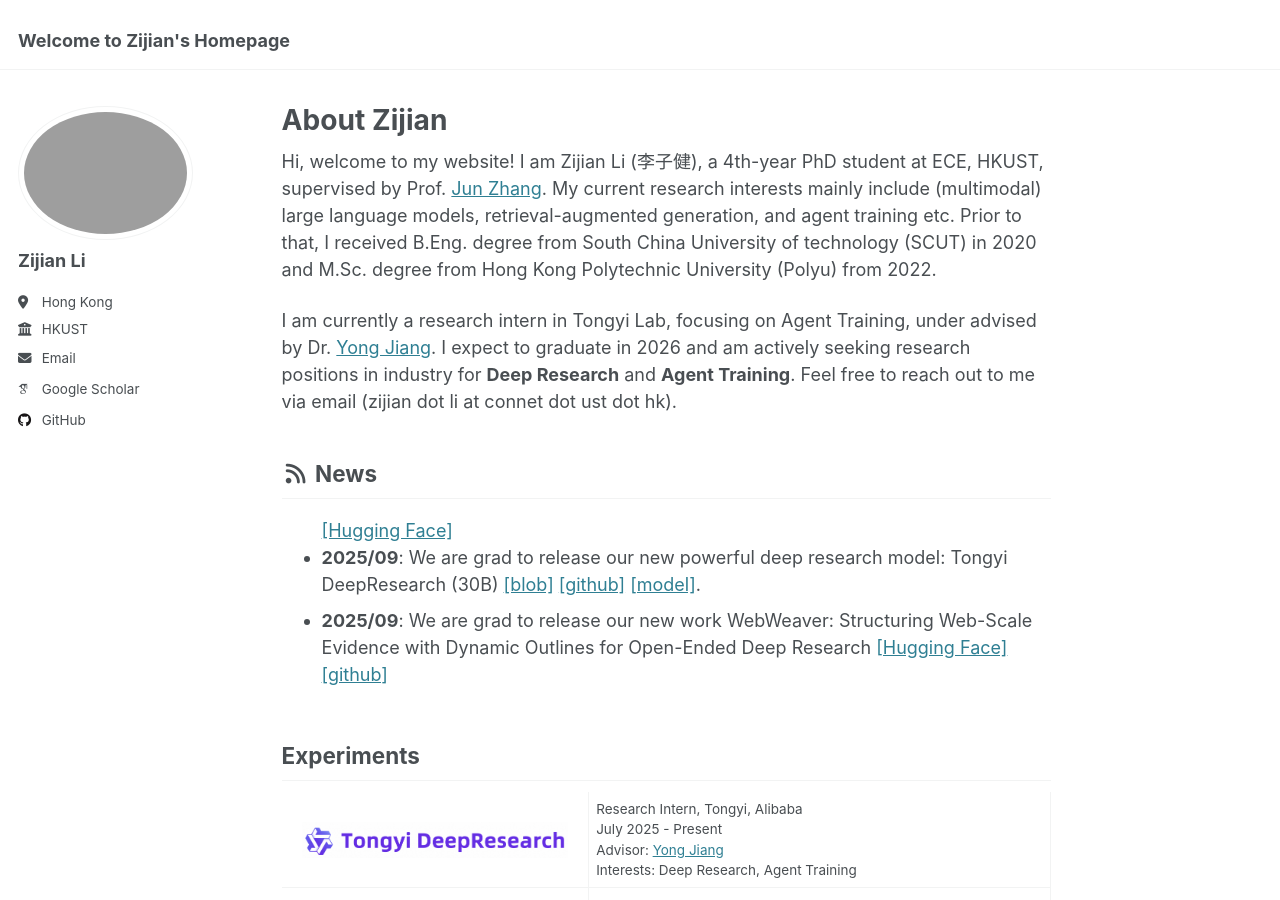
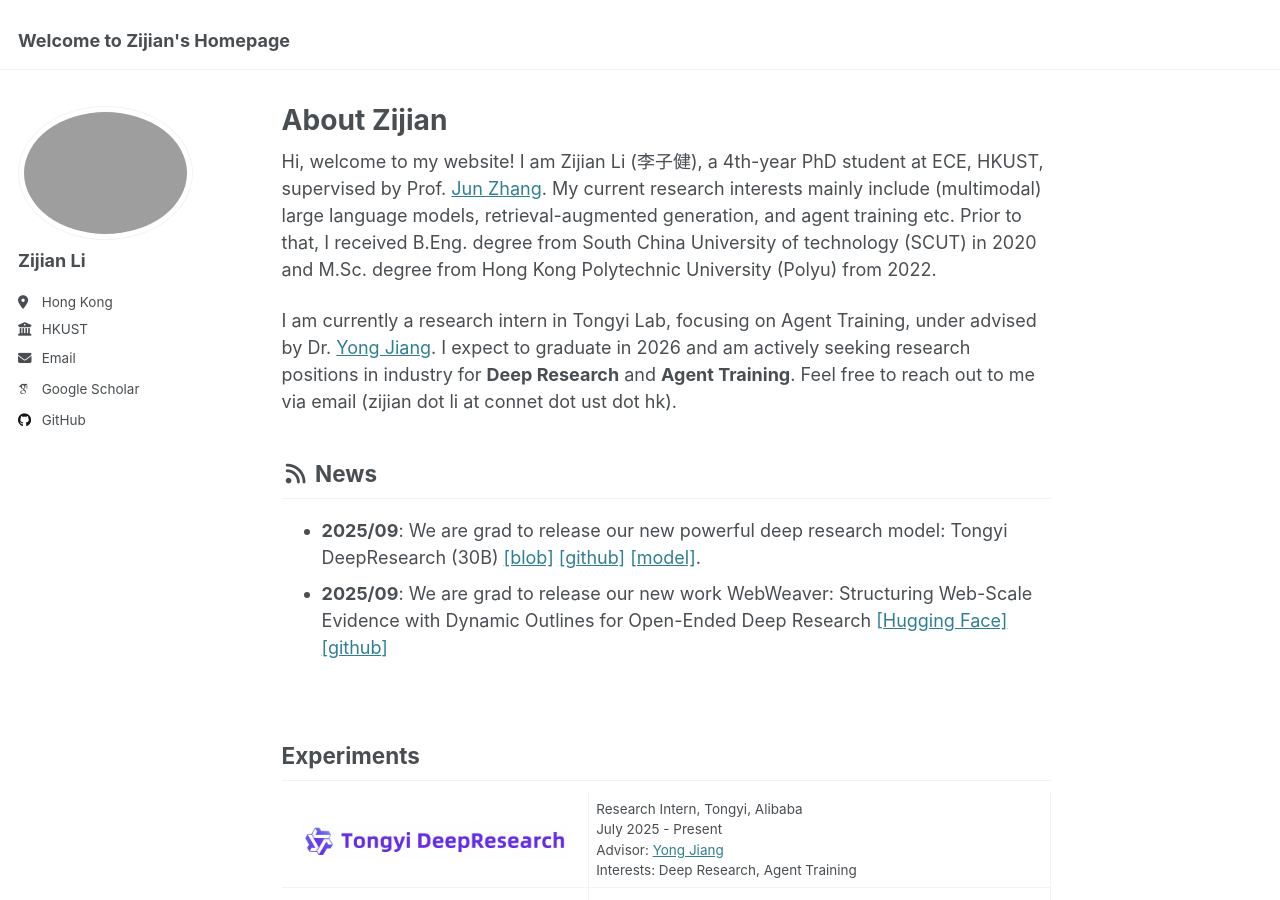
Before and after one commit to zli999/zijianli.github.io, a Jekyll site: the page built from _pages/about.md, in a window 1280 px wide and 900 px high. Built offline with Jekyll 4.4.1, drawn with Linux system fonts in a browser that asks for light colours; some web fonts are replaced.

Commit message:
Update about.md

```diff
--- a/_pages/about.md
+++ b/_pages/about.md
@@ -14,8 +14,6 @@ I am currently a research intern in Tongyi Lab, focusing on Agent Training, unde
 ## <i class="fa fa-fw fa-rss "></i> News ##
 
 <ul style="width: auto; height: 180px; overflow: auto">
-
-<a href="https://huggingface.co/papers/2509.13312">[Hugging Face]</a>
 
 <li> <b>2025/09</b>: We are grad to release our new powerful deep research model: Tongyi DeepResearch (30B) <a href="https://tongyi-agent.github.io">[blob]</a> <a href="https://github.com/Alibaba-NLP/DeepResearch">[github]</a> <a href="https://huggingface.co/Alibaba-NLP/Tongyi-DeepResearch-30B-A3B">[model]</a>. </li>
 
```
